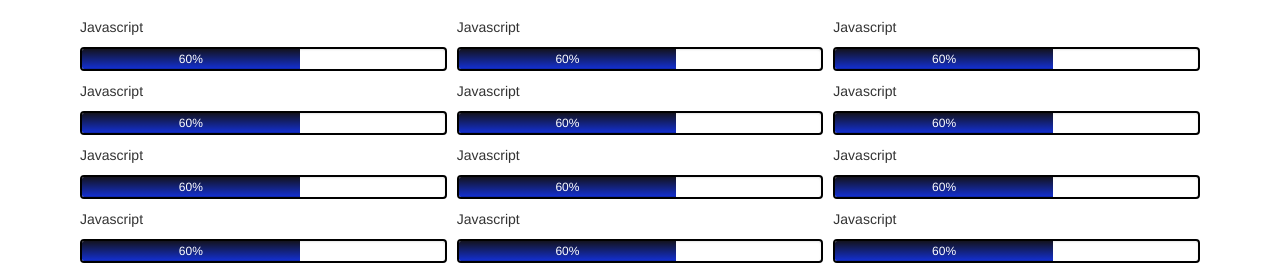
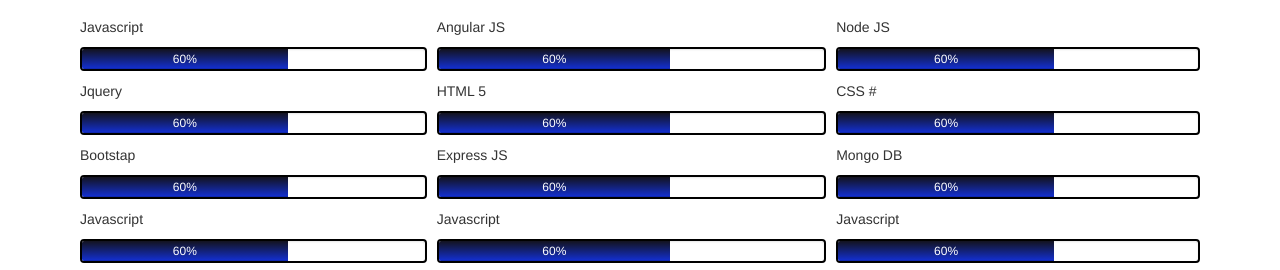
Before and after one commit to mbrimmer83/matthewbrimmerwebsite, a plain HTML site: page index.html in a window 1280 px wide. Shown: the part 277-547 px from the top of the page. Drawn offline with nearby package versions, Linux system fonts and the light colour scheme; files whose address does not match are found by name.

Commit message:
skills changes

```diff
--- a/index.html
+++ b/index.html
@@ -67,8 +67,8 @@
             <h1>Skills</h1>
             <tr>
               <td>Javascript</td>
-              <td>Javascript</td>
-              <td>Javascript</td>
+              <td>Angular JS</td>
+              <td>Node JS</td>
             </tr>
             <tr>
               <td class="progress">
@@ -88,9 +88,9 @@
               </td>
             </tr>
             <tr>
-              <td>Javascript</td>
-              <td>Javascript</td>
-              <td>Javascript</td>
+              <td>Jquery</td>
+              <td>HTML 5</td>
+              <td>CSS #</td>
             </tr>
             <tr>
               <td class="progress">
@@ -110,9 +110,9 @@
               </td>
             </tr>
             <tr>
-              <td>Javascript</td>
-              <td>Javascript</td>
-              <td>Javascript</td>
+              <td>Bootstap</td>
+              <td>Express JS</td>
+              <td>Mongo DB</td>
             </tr>
             <tr>
               <td class="progress">
```
